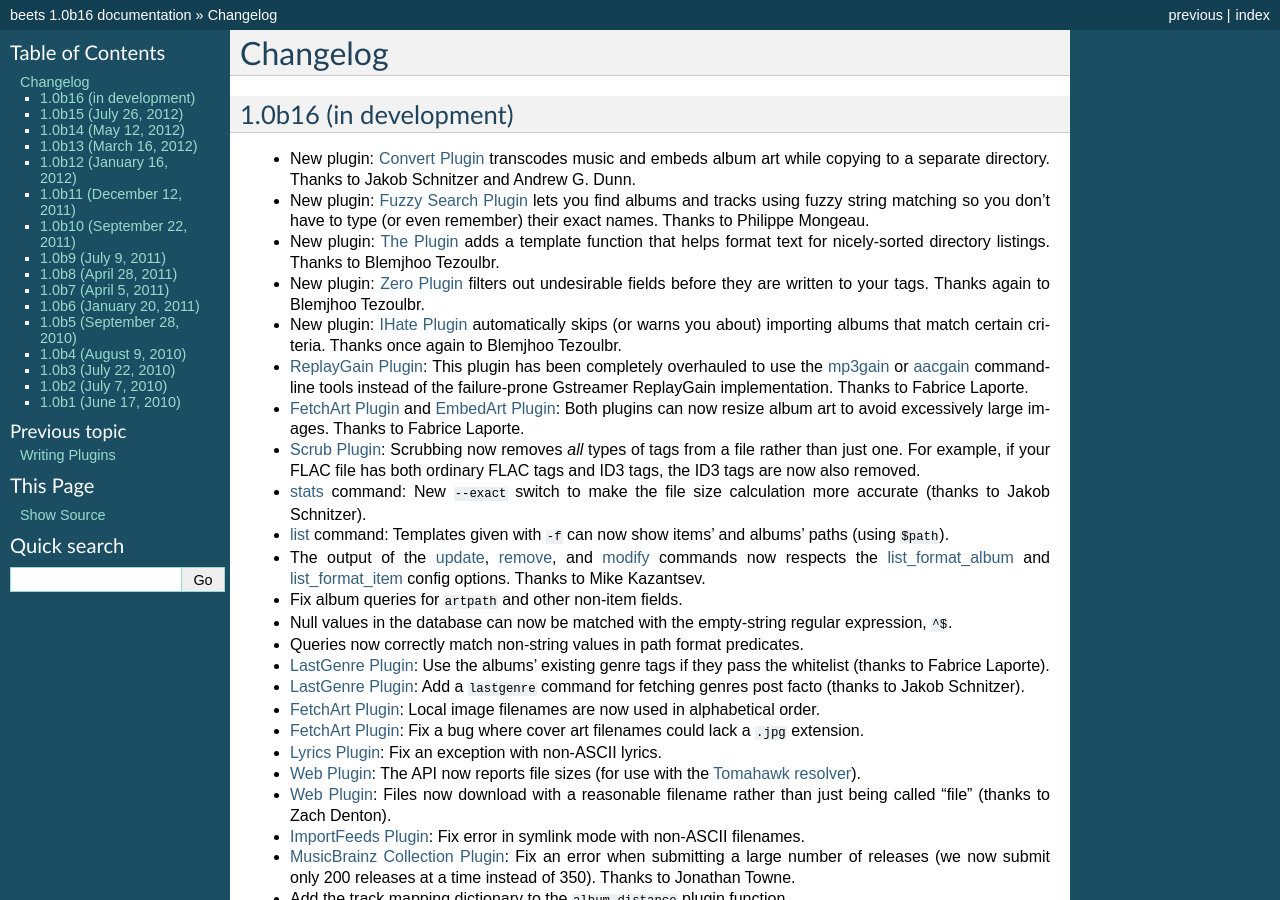
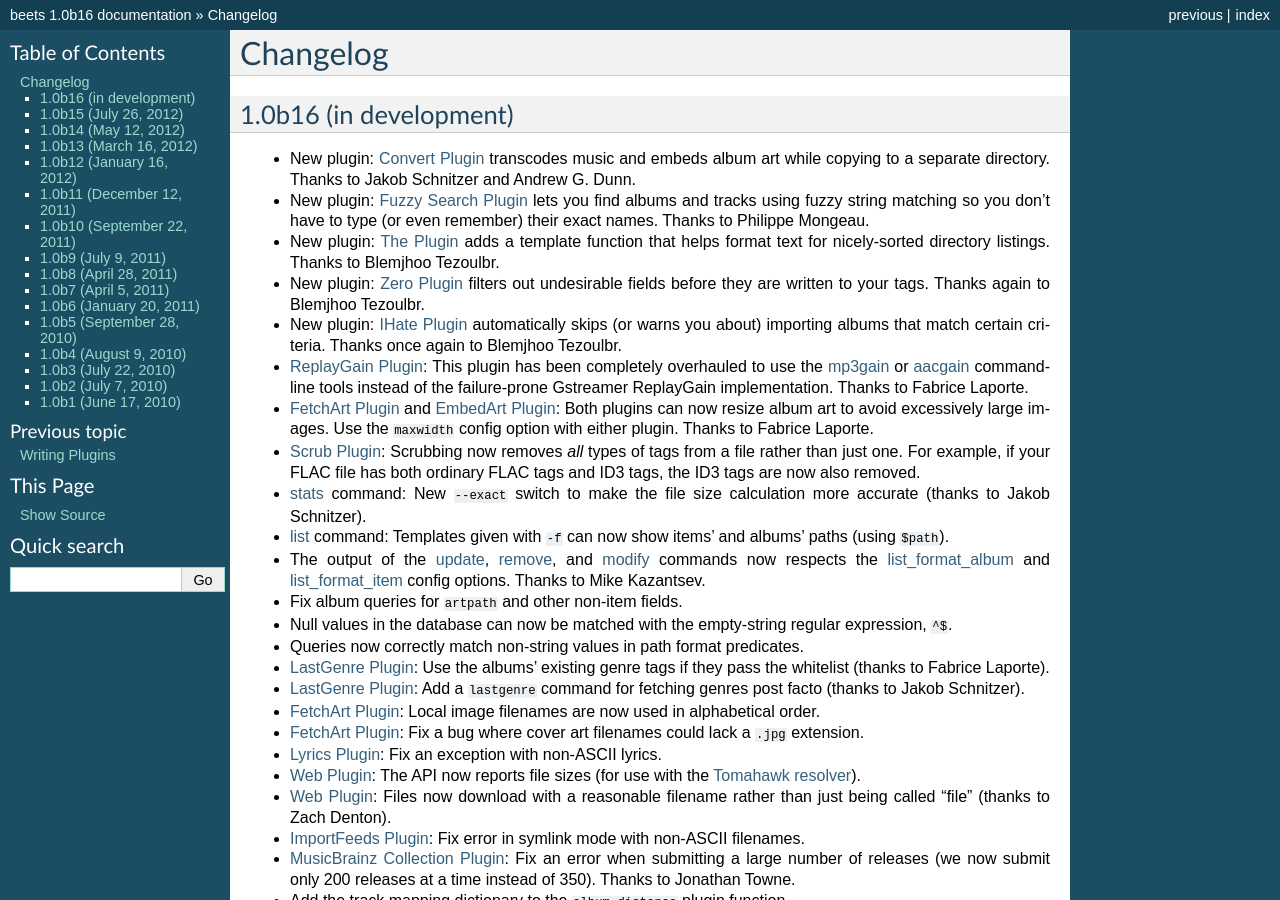
Before and after one commit to google-code-export/beets, a Sphinx documentation site: the page built from docs/changelog.rst, in a window 1280 px wide and 900 px high. Built offline with Sphinx 7.4.7, drawn with Linux system fonts in a browser that asks for light colours.

Commit message:
more helpful changelog about maxsize

```diff
--- a/docs/changelog.rst
+++ b/docs/changelog.rst
@@ -21,8 +21,8 @@
   the `mp3gain`_ or `aacgain`_ command-line tools instead of the failure-prone
   Gstreamer ReplayGain implementation. Thanks to Fabrice Laporte.
 * :doc:`/plugins/fetchart` and :doc:`/plugins/embedart`: Both plugins can now
-  resize album art to avoid excessively large images. Thanks to
-  Fabrice Laporte.
+  resize album art to avoid excessively large images. Use the ``maxwidth``
+  config option with either plugin. Thanks to Fabrice Laporte.
 * :doc:`/plugins/scrub`: Scrubbing now removes *all* types of tags from a file
   rather than just one. For example, if your FLAC file has both ordinary FLAC
   tags and ID3 tags, the ID3 tags are now also removed.
```
